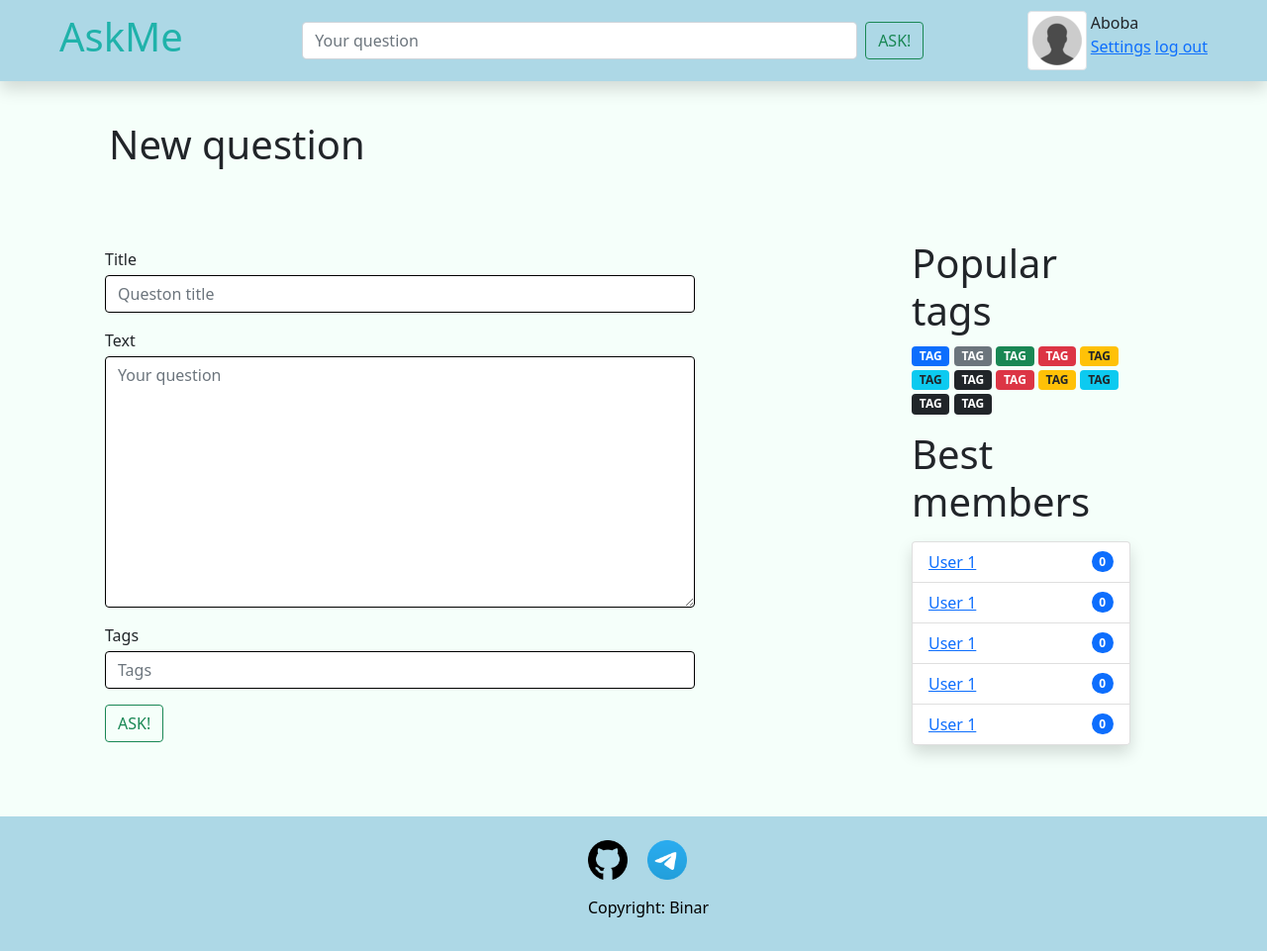
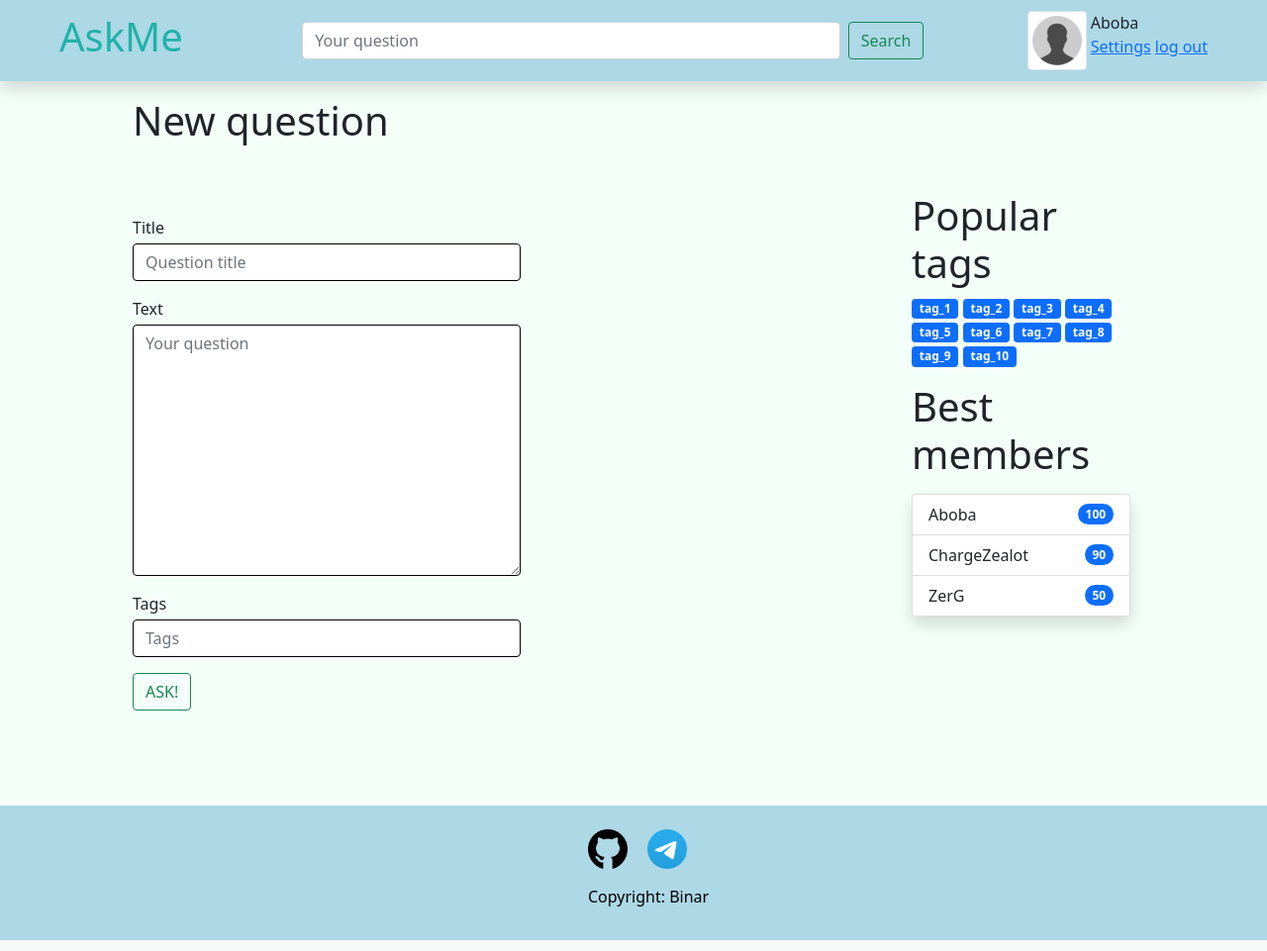
Before and after one commit to Binar-code/askme_dementev, a Django app: page /ask/ in a window 1280 px wide. Shown: the whole page at 99% size. Run offline with Django 5.2, Linux system fonts and the light colour scheme; some libraries are stand-ins or nearby versions.

Commit message:
Ask template added

```diff
--- a/askme/app/templates/ask.html
+++ b/askme/app/templates/ask.html
@@ -2,48 +2,22 @@
 
 <!doctype html>
 <html lang="ru">
-  <head>
-    <meta charset="utf-8">
-    <meta name="viewport" content="width=device-width, initial-scale=1">
-    <title>Ask question</title>
-    <link rel="stylesheet" href="../static/css/bootstrap.min.css">
-    <link rel="stylesheet" href="../static/css/index.css">
-    <link rel="stylesheet" href="../static/css/markdown.css">
-  </head>
-  <body style="background-color: mintcream;">
-    <nav class="navbar navbar-light shadow" style="background-color: lightblue;">
-        <div class="container-fluid">
-        <a href="./index.html" class="navbar-brand ms-5"><h1 style="color: lightseagreen;">AskMe</h1></a>
-        <form class="d-flex col-6">
-            <input class="form-control me-2" type="search" placeholder="Your question" aria-label="Search">
-            <a href="ask.html" style="all: unset;"><button class="btn btn-outline-success" type="submit">ASK!</button></a>
-        </form>
-        <div class="d-flex gap-1">
-            <img src="{{ userpic }}" alt="IMG" class="img-thumbnail object-fit-scale">
-            <div class="me-5">
-                <div class="text-start">
-                    {{ username }}
-                </div>
-                    <a href="../templates/settings.html">Settings</a>
-                    <a href="#">log out</a>
-                </div>
-            </div>
-        </div>
-    </nav>
-    <main class="container align-items-center p-3">
-        <header class="d-flex p-4 gap-4 ">
+{% extends 'base.html' %}
+{% block header %}
+<header class="d-flex gap-4 ms-5">
     <h1>New question</h1>
 </header>
-        <!-- Блок вывода ошибки -->
+{% endblock %}
+{% block content %}
 <section>
     <h3 style="color: red; display: none;" class="p-4">Error while adding question</h3>
 </section>
-        <section class="container row mb-3 p-3">
+<section class="container row mb-3">
     <div class="col-7 p-3 gap-3">
         <form>
             <div class="form-group mt-3">
                 <label for="title-input" class="mb-1">Title</label>
-                        <input type="text" class="form-control" id="title-input" placeholder="Queston title" style="border: 1px solid black;">
+                <input type="text" class="form-control" id="title-input" placeholder="Question title" style="border: 1px solid black;">
             </div>
             <div class="form-group mt-3">
                 <label class="mb-1" for="text-area">Text</label>
@@ -58,67 +32,6 @@
             </div>
             </form>
     </div>
-            <div class="col-2"></div>
-            <div class="col p-4 ">
-                <section class="mb-3">
-                    <h1>Popular tags</h1>
-                    <div>
-                        <a href="#"><span class="badge bg-primary">TAG</span></a>
-                        <a href="#"><span class="badge bg-secondary">TAG</span></a>
-                        <a href="#"><span class="badge bg-success">TAG</span></a>
-                        <a href="#"><span class="badge bg-danger">TAG</span></a>
-                        <a href="#"><span class="badge bg-warning text-dark">TAG</span></a>
-                        <a href="#"><span class="badge bg-info text-dark">TAG</span></a>
-                        <a href="#"><span class="badge bg-dark">TAG</span></a>
-                        <a href="#"><span class="badge bg-danger">TAG</span></a>
-                        <a href="#"><span class="badge bg-warning text-dark">TAG</span></a>
-                        <a href="#"><span class="badge bg-info text-dark">TAG</span></a>
-                        <a href="#"><span class="badge bg-dark">TAG</span></a>
-                        <a href="#"><span class="badge bg-dark">TAG</span></a>
-                    </div>
 </section>
-                <section>
-                    <h1 class="mb-3">Best members</h1>
-                    <ul class="list-group shadow">
-                        <li class="list-group-item d-flex justify-content-between align-items-center">
-                            <a href="#">User 1</a>
-                            <span class="badge bg-primary rounded-pill">0</span>
-                        </li>
-                        <li class="list-group-item d-flex justify-content-between align-items-center">
-                            <a href="#">User 1</a>
-                            <span class="badge bg-primary rounded-pill">0</span>
-                        </li>
-                        <li class="list-group-item d-flex justify-content-between align-items-center">
-                            <a href="#">User 1</a>
-                            <span class="badge bg-primary rounded-pill">0</span>
-                        </li>
-                        <li class="list-group-item d-flex justify-content-between align-items-center">
-                            <a href="#">User 1</a>
-                            <span class="badge bg-primary rounded-pill">0</span>
-                        </li>
-                        <li class="list-group-item d-flex justify-content-between align-items-center">
-                            <a href="#">User 1</a>
-                            <span class="badge bg-primary rounded-pill">0</span>
-                        </li>
-                        </ul>
-                </section>
-            </div>
-        </section>
-    </main>
-    <footer>
-        <nav style="background-color: lightblue;" class="navbar p-3 row">
-            <div class="col-5"></div>
-            <div class="col ms-5">
-                <div class="mt-2">
-                    <a href="https://github.com/Binar-code"><img src="../static/img/github-pic.png" alt="IMG" style="height: 40px;" class="me-3"></a>
-                    <a href="https://web.telegram.org/k/#@Binar111"><img src="../static/img/telegram-pic.png" alt="IMG" style="height: 40px;" class="col"></a>
-                </div>
-                <div class="mt-3">
-                    <p style="color: black;">Copyright: Binar</p>
-                </div>
-            </div>
-        </nav>
-      </footer>
-    <script src="../static/js/bootstrap.min.js"></script>
-  </body>
+{% endblock %}
 </html>
```
Lines whose indentation alone changed are shown as unchanged.
